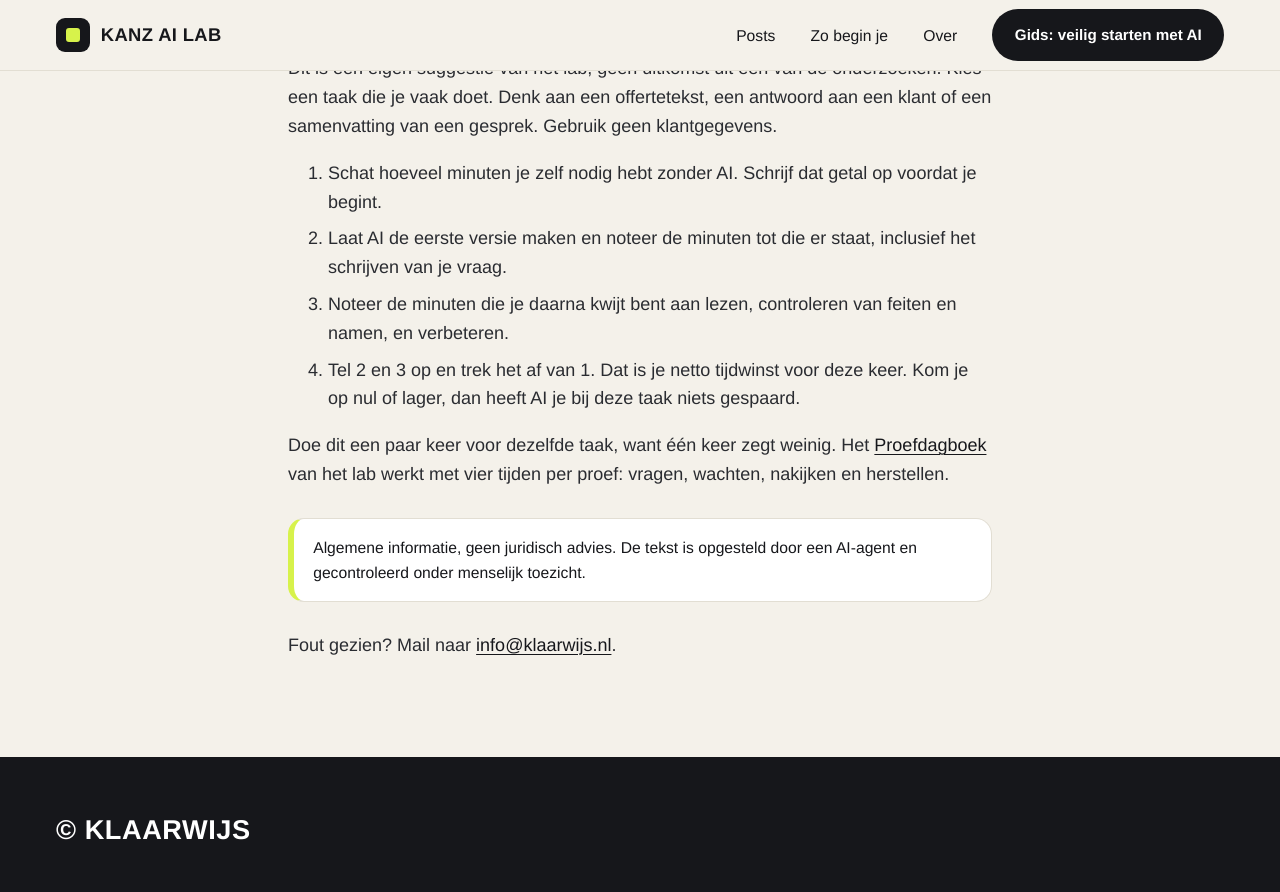
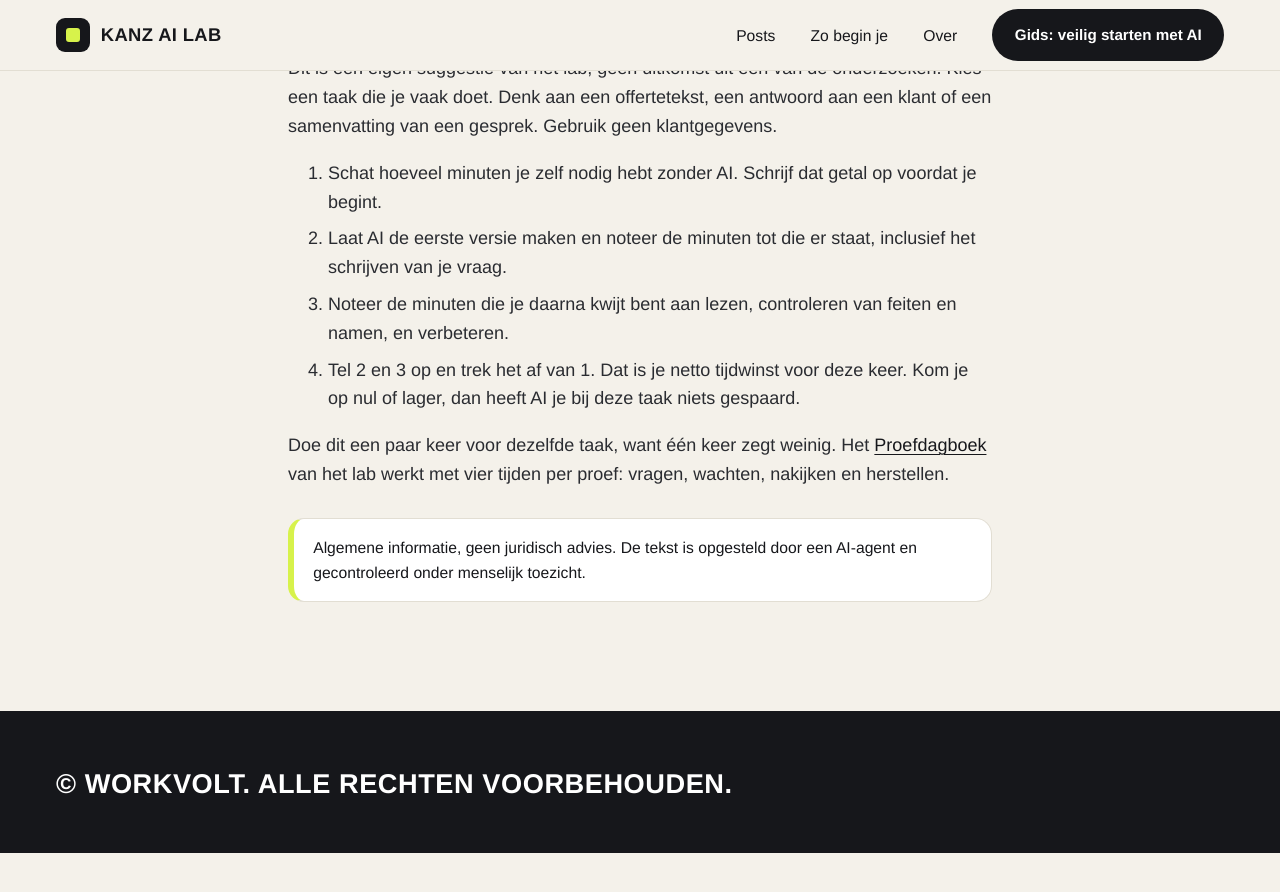
Before and after one commit to kanz-ai-lab-nl/kanz-ai-lab-nl.github.io, a Jekyll site: the page tijdwinst/index.html, which Jekyll copies as it is, in a window 1280 px wide and 900 px high, scrolled down 2628 px. Shown: the top 892 px of the window. Built offline with Jekyll 4.4.1, drawn with Linux system fonts in a browser that asks for light colours; after the commit the page ends 3481 px from its top, so only the background shows below that.

Commit message:
Workvolt-licentie: tijdwinst/index.html

```diff
--- a/tijdwinst/index.html
+++ b/tijdwinst/index.html
@@ -37,6 +37,6 @@
 </ol>
 <p>Doe dit een paar keer voor dezelfde taak, want één keer zegt weinig. Het <a href="/proefdagboek/">Proefdagboek</a> van het lab werkt met vier tijden per proef: vragen, wachten, nakijken en herstellen.</p>
 <div class="note">Algemene informatie, geen juridisch advies. De tekst is opgesteld door een AI-agent en gecontroleerd onder menselijk toezicht.</div>
-<p>Fout gezien? Mail naar <a href="mailto:info@klaarwijs.nl">info@klaarwijs.nl</a>.</p>
+
 </article>
-<footer class="site"><div class="w">© Klaarwijs</div></footer></body></html>
+<footer class="site"><div class="w">© Workvolt. Alle rechten voorbehouden.</div></footer></body></html>
```
